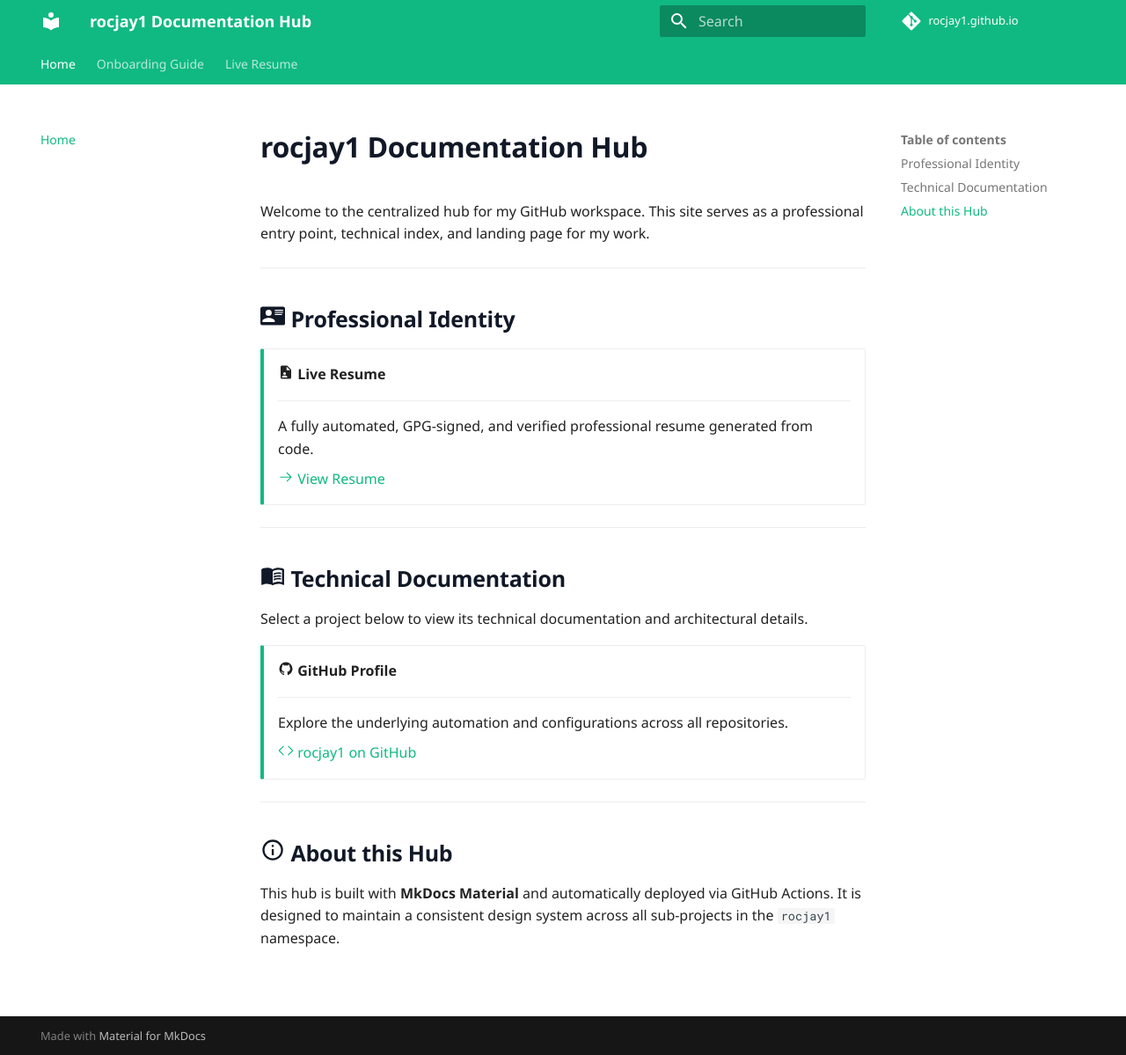
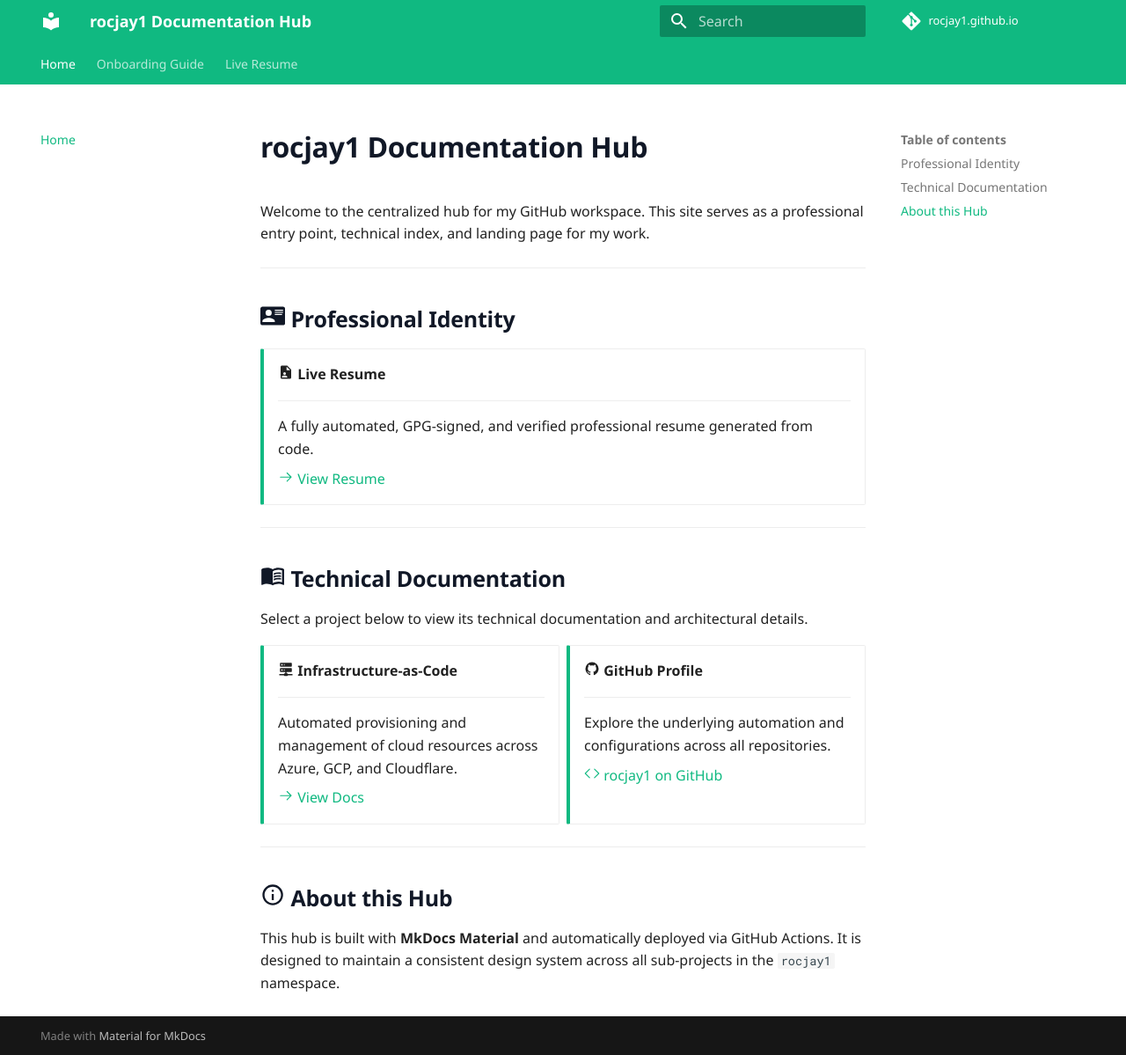
Before and after one commit to rocjay1/rocjay1.github.io, an MkDocs documentation site: the page built from docs/index.md, in a window 1280 px wide and 1199 px high. Shown: the whole window at 88% size. Built offline with MkDocs 1.6.1 and Material for MkDocs 9.7.7, drawn with Linux system fonts in a browser that asks for light colours; some web fonts are replaced; comment, search, counter and statistics services are not loaded.

Commit message:
feat: add infrastructure-as-code project card to documentation hub

```diff
--- a/docs/index.md
+++ b/docs/index.md
@@ -26,6 +26,14 @@ Select a project below to view its technical documentation and architectural det
 
 <div class="grid cards" markdown>
 
+-   :material-server-network: __Infrastructure-as-Code__
+
+    ---
+
+    Automated provisioning and management of cloud resources across Azure, GCP, and Cloudflare.
+
+    [:octicons-arrow-right-24: View Docs](https://docs.roccosmodernsite.net/rocjay1-infrastructure/)
+
 -   :material-github: __GitHub Profile__
 
     ---
```
